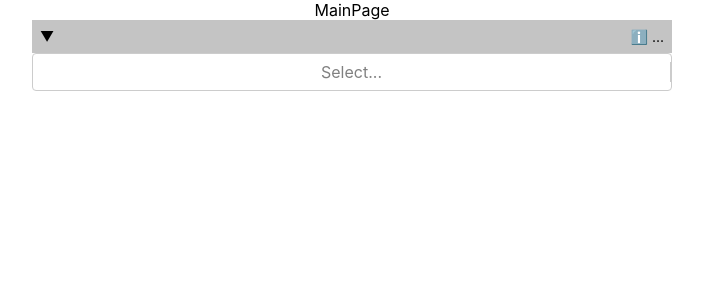
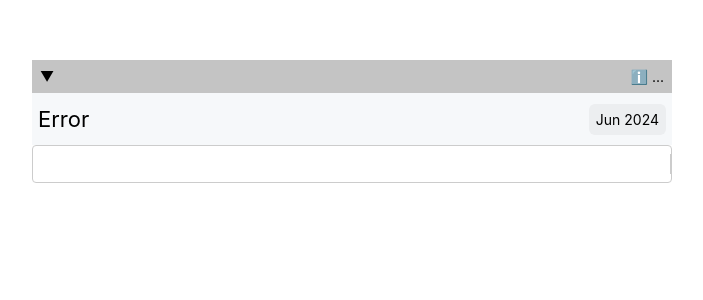
Before and after one commit to musiienko25/formula-input, a React (Create React App) app: page / in a window 1280 px wide. Shown: the top 300 px of the page, without its empty margins (288-991 px from the left). Built offline with nearby package versions, Linux system fonts and the light colour scheme.

Commit message:
removed default value

```diff
--- a/src/components/MultiTabSelector.jsx
+++ b/src/components/MultiTabSelector.jsx
@@ -62,15 +62,23 @@ const MultiTabSelector = () => {
 
   return (
     <div className="main">
-      <label htmlFor="multi-select" className="label">
-        <div className="icons-container">
-          <div className="left-icons">
-            <span className="arrow-icon">&#9660;</span>
+      <label htmlFor="multi-select">
+        <div className="label upper-label">
+          <div>
+            <div className="icons-container">
+              <div className="left-icons">
+                <span className="arrow-icon">&#9660;</span>
+              </div>
+            </div>
+          </div>
+          <div className="upper-label_right">
+            <span className="info-icon">ℹ️</span>
+            <span className="dots-icon">...</span>
           </div>
         </div>
-        <div className="label-right">
-          <span className="info-icon">ℹ️</span>
-          <span className="dots-icon">...</span>
+        <div className="lower-label">
+          <div className="lower-label_error">Error</div>
+          <div className="lower-label_date">Jun 2024</div>
         </div>
       </label>
       <Select
@@ -89,6 +97,7 @@ const MultiTabSelector = () => {
         onInputChange={handleInputChange}
         onKeyDown={handleKeyDown}
         onChange={handleChange}
+        placeholder=""
       />
     </div>
   );
--- a/src/components/styles.css
+++ b/src/components/styles.css
@@ -1,6 +1,7 @@
 .main {
   width: 50%;
   margin: auto;
+  margin-top: 60px;
 }
 
 .label {
@@ -15,7 +16,30 @@
 
 .label-right {
   display: flex;
+}
 
+.lower-label {
+  height: 40px;
+  background-color: #f6f8fa;
+  display: flex;
+  justify-content: space-between;
+  align-items: center;
+  padding: 6px;
+}
+
+.lower-label_error {
+  font-size: 22px;
+}
+
+.lower-label_date {
+  background-color: #eceef0;
+  padding: 7px;
+  font-size: 14px;
+  border-radius: 6px;
+}
+
+.upper-label_right {
+  display: flex;
 }
 
 .icons-container {
--- a/src/pages/MainPage.jsx
+++ b/src/pages/MainPage.jsx
@@ -4,7 +4,6 @@ import MultiTabSelector from "../components/MultiTabSelector";
 const MainPage = () => {
   return (
     <div>
-      MainPage
       <form>
         <MultiTabSelector />
       </form>
```
